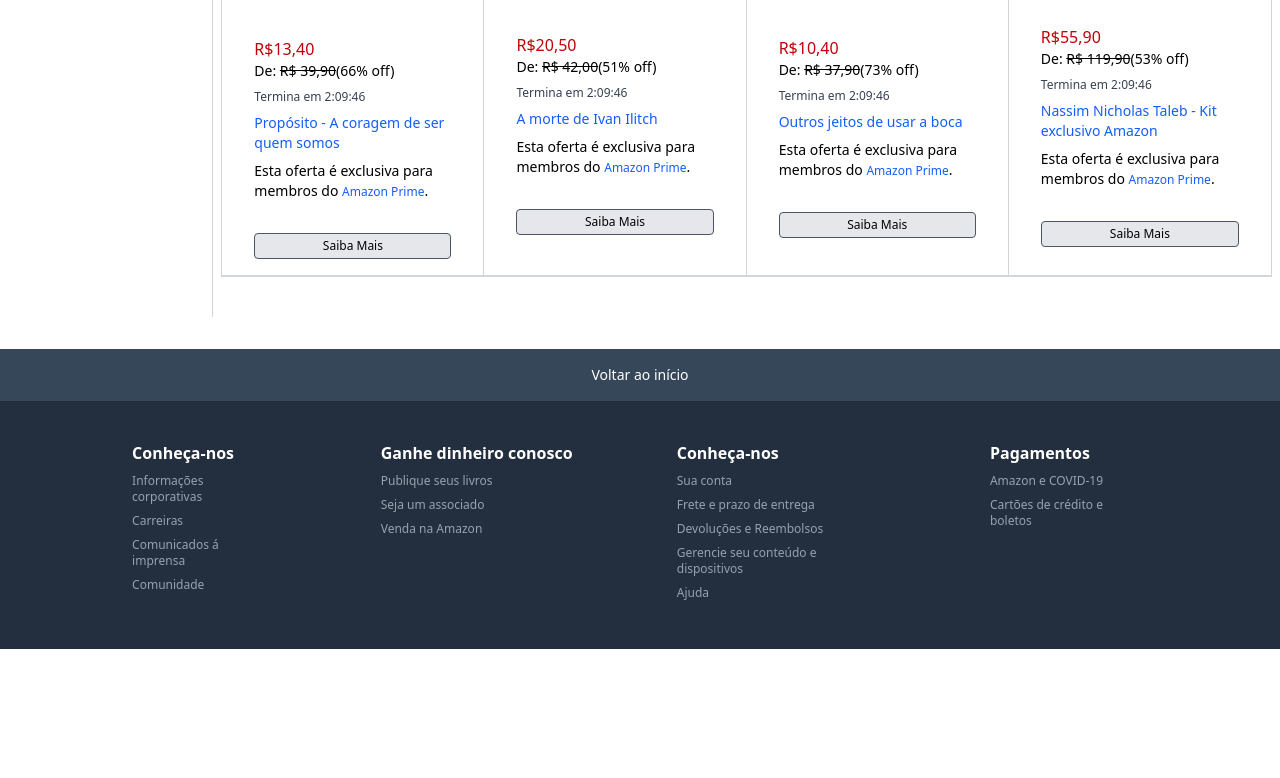
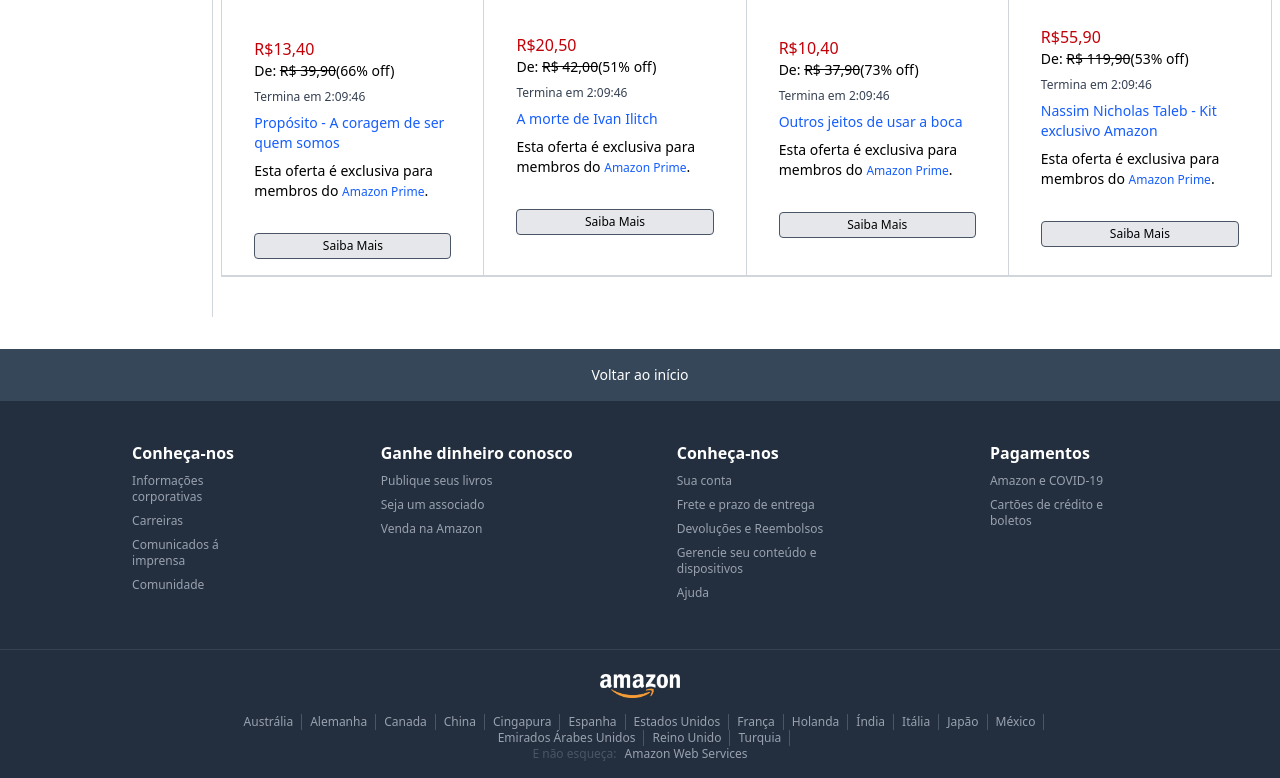
Before and after one commit to LucasAntonio-LAM/Amazon-Clone, a website: page src/index.html in a window 1280 px wide. Shown: the part 1635-2413 px from the top of the page. Before the commit the page ends 2284 px from the top, so only its background shows below. Drawn offline with Linux system fonts and the light colour scheme.

Commit message:
Rodapé Intermediario

```diff
--- a/src/index.html
+++ b/src/index.html
@@ -432,6 +432,32 @@
             </div>
 
         </div>
+        <!-- FOOTER INTERMEDIARIO -->
+        <div class="hidden md:flex flex-col items-center bg-darkblue-700 border-t border-gray-700 pt-6 pb-4">
+            <img src="img/amazon_logo.png" alt="Amazon" class="w-20">
+            <ul class="flex flex-wrap justify-center text-xs pt-4 w-3/4 text-gray-400">
+                <li class="px-2 border-r border-gray-600 hover:underline"><a href="#">Austrália</a></li>
+                <li class="px-2 border-r border-gray-600 hover:underline"><a href="#">Alemanha</a></li>
+                <li class="px-2 border-r border-gray-600 hover:underline"><a href="#">Canada</a></li>
+                <li class="px-2 border-r border-gray-600 hover:underline"><a href="#">China</a></li>
+                <li class="px-2 border-r border-gray-600 hover:underline"><a href="#">Cingapura</a></li>
+                <li class="px-2 border-r border-gray-600 hover:underline"><a href="#">Espanha</a></li>
+                <li class="px-2 border-r border-gray-600 hover:underline"><a href="#">Estados Unidos</a></li>
+                <li class="px-2 border-r border-gray-600 hover:underline"><a href="#">França</a></li>
+                <li class="px-2 border-r border-gray-600 hover:underline"><a href="#">Holanda</a></li>
+                <li class="px-2 border-r border-gray-600 hover:underline"><a href="#">Índia</a></li>
+                <li class="px-2 border-r border-gray-600 hover:underline"><a href="#">Itália</a></li>
+                <li class="px-2 border-r border-gray-600 hover:underline"><a href="#">Japão</a></li>
+                <li class="px-2 border-r border-gray-600 hover:underline"><a href="#">México</a></li>
+                <li class="px-2 border-r border-gray-600 hover:underline"><a href="#">Emirados Árabes Unidos</a></li>
+                <li class="px-2 border-r border-gray-600 hover:underline"><a href="#">Reino Unido</a></li>
+                <li class="px-2 border-r border-gray-600 hover:underline"><a href="#">Turquia</a></li>
+            </ul>
+            <div class="flex text-xs">
+                <span class="text-gray-600 mr-2">E não esqueça:</span>
+                <a href="#" class="text-gray-400 hover:underline">Amazon Web Services</a>
+            </div>
+        </div>
     </footer>
 </body>
 </html>
```
Also changed, not shown: src/css/output.css.
